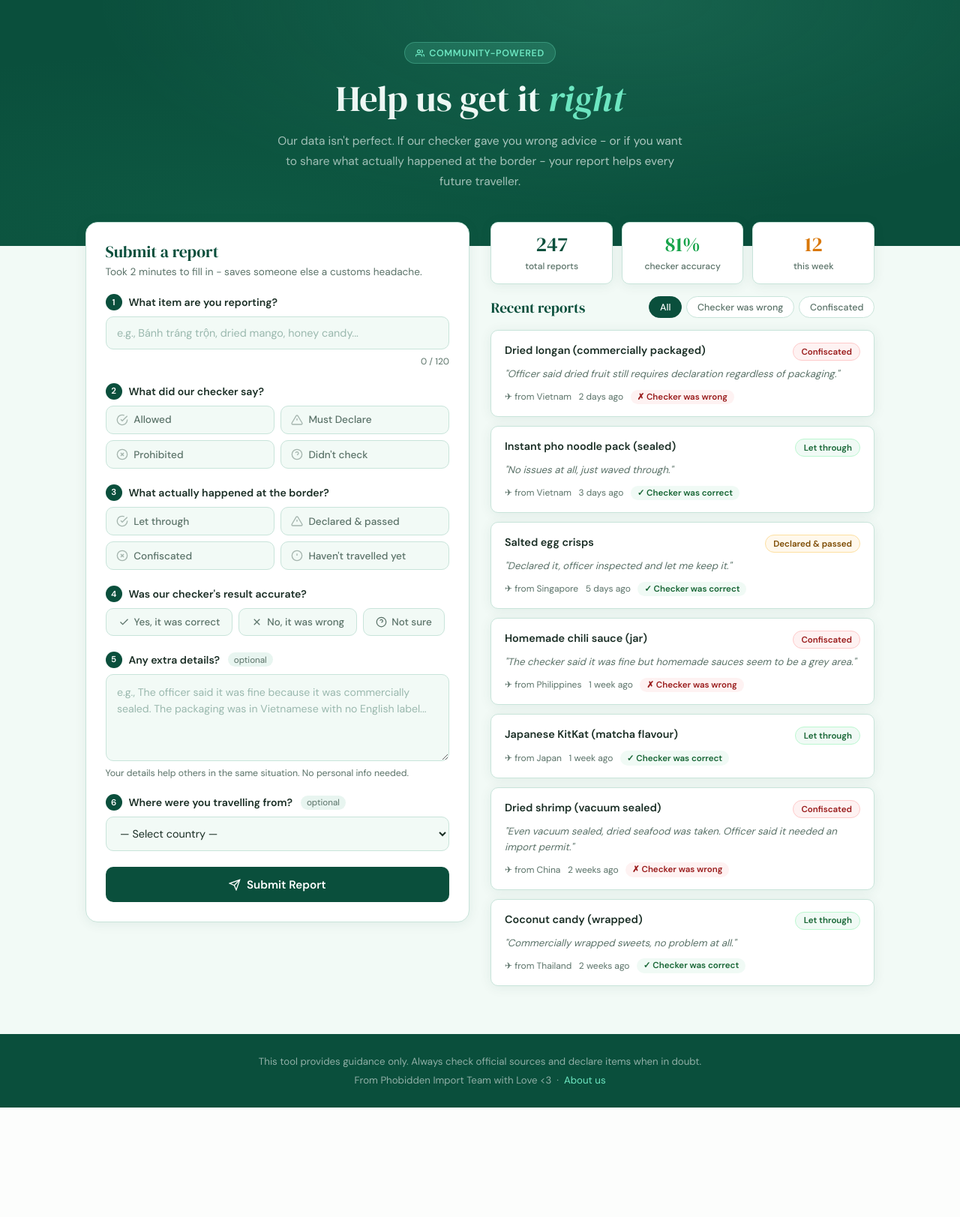
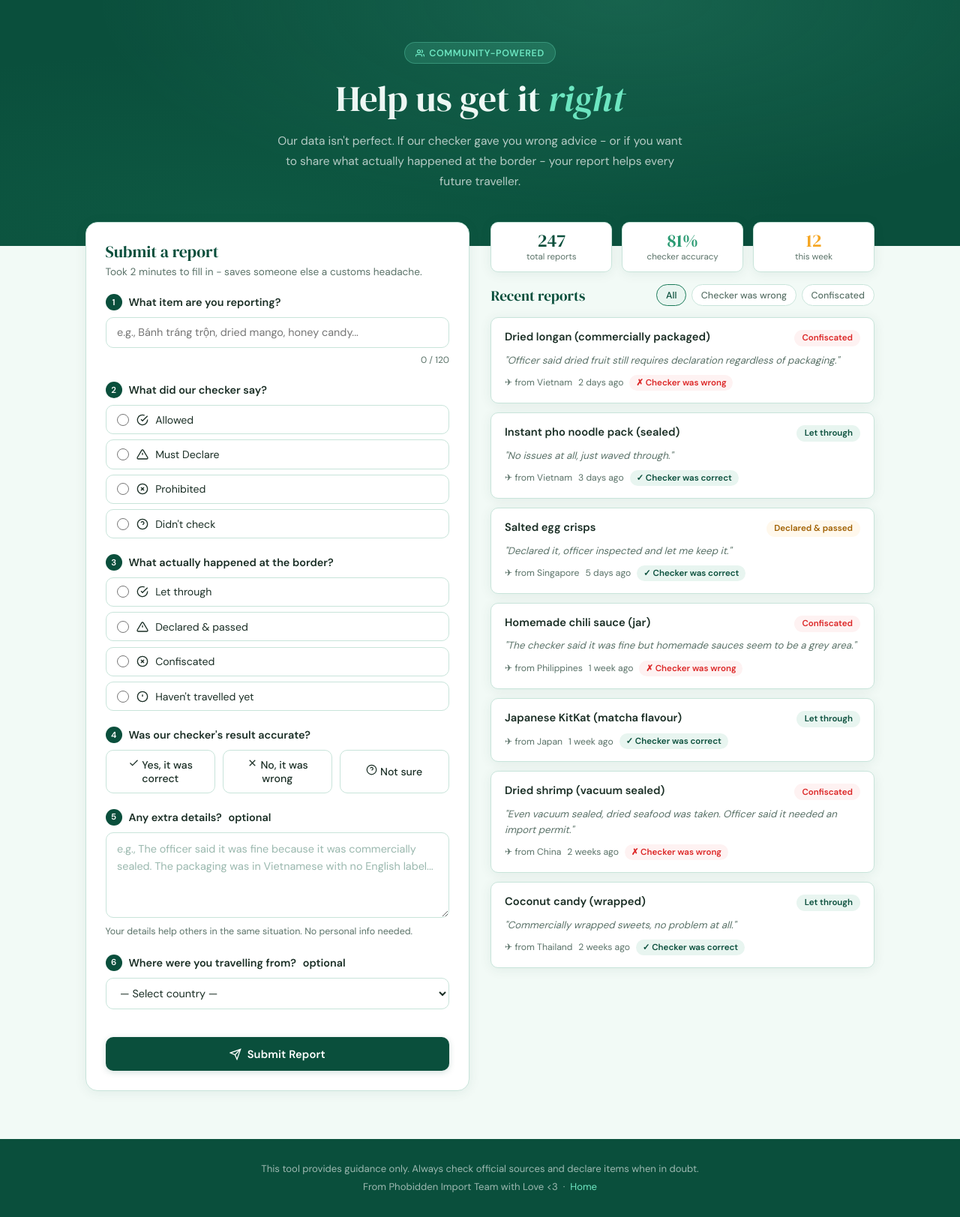
Before and after one commit to Tony-Le081106/Phobidden-Imports, a Flask app: template templates/user-reports.html in a window 1280 px wide. Shown: the part 126-1749 px from the top of the page at 75% size. Before the commit the page ends 1603 px from the top, so only its background shows below. Run offline with Flask 3, Linux system fonts and the light colour scheme; the template is opened without the code that fills it, so the values that code supplies are empty.

Commit message:
As promised, all the other HTML files and their static files have been added.

```diff
--- a/app.py
+++ b/app.py
@@ -55,6 +55,14 @@ def apply_classification_and_rules(base_data: dict) -> dict:
 @app.route("/")
 def home():
     return render_template("index.html")
+
+@app.route("/about-us")
+def about_us():
+    return render_template("about-us.html")
+
+@app.route("/user-reports")
+def user_reports():
+    return render_template("user-reports.html")
 
 @app.route("/check-text", methods=["POST"])
 def check_text():
--- a/static/about-use-style.css
+++ b/static/about-use-style.css
@@ -145,7 +145,6 @@ body {
 }
 .section-heading p { font-size: 0.95rem; color: var(--text-muted); }
 
-/* ── 5-column team grid ── */
 .team-grid {
     display: grid;
     grid-template-columns: repeat(5, 1fr);
@@ -224,7 +223,6 @@ body {
     font-weight: 500;
 }
 
-/* ── Footer ── */
 .footer {
     background: var(--green-deep);
     color: rgba(255,255,255,0.65);
--- a/static/user-reports-style.css
+++ b/static/user-reports-style.css
@@ -9,6 +9,8 @@
     --mint:         #6ee7c2;
     --amber:        #f5a623;
     --amber-light:  #fff8ec;
+    --red:          #dc2626;
+    --red-light:    #fef2f2;
     --text-dark:    #1a2e25;
     --text-muted:   #5a7268;
     --card-border:  #c8e4da;
@@ -33,7 +35,12 @@ body {
 .container { max-width: 1100px; margin: 0 auto; padding: 0 1.5rem; }
 .header-content { display: flex; align-items: center; gap: 1rem; }
 .shield-icon { color: var(--mint); flex-shrink: 0; }
-.header h1 { font-family: 'DM Serif Display', serif; font-size: 1.45rem; font-weight: 400; color: var(--white); }
+.header h1 {
+    font-family: 'DM Serif Display', serif;
+    font-size: 1.45rem;
+    font-weight: 400;
+    color: var(--white);
+}
 .header .subtitle { font-size: 0.82rem; color: rgba(255,255,255,0.65); margin-top: 2px; }
 
 /* ─── Nav ─── */
@@ -63,8 +70,9 @@ body {
 .page-hero::before {
     content: '';
     position: absolute; inset: 0;
-    background: radial-gradient(ellipse at 65% 0%, rgba(110,231,194,0.13) 0%, transparent 60%),
-                radial-gradient(ellipse at 25% 90%, rgba(26,122,88,0.22) 0%, transparent 55%);
+    background:
+        radial-gradient(ellipse at 65% 0%, rgba(110,231,194,0.13) 0%, transparent 60%),
+        radial-gradient(ellipse at 25% 90%, rgba(26,122,88,0.22) 0%, transparent 55%);
     pointer-events: none;
 }
 .hero-badge {
@@ -129,229 +137,224 @@ body {
     margin-bottom: 0.25rem;
 }
 .card-header p { font-size: 0.85rem; color: var(--text-muted); }
-.card-body { padding: 1.3rem 1.6rem 1.6rem; display: flex; flex-direction: column; gap: 1.3rem; }
+.card-body {
+    padding: 1.3rem 1.6rem 1.6rem;
+    display: flex;
+    flex-direction: column;
+    gap: 1.3rem;
+}
 
 /* ─── Form sections ─── */
-.form-section { display: flex; flex-direction: column; gap: 0.5rem; }
+.form-section { display: flex; flex-direction: column; gap: 0.55rem; }
+
 .step-label {
     display: flex;
     align-items: center;
     gap: 0.55rem;
-    font-size: 0.88rem;
+    font-size: 0.9rem;
     font-weight: 600;
     color: var(--text-dark);
 }
 .step-num {
-    width: 22px; height: 22px;
+    display: inline-flex;
+    align-items: center;
+    justify-content: center;
+    width: 22px;
+    height: 22px;
     border-radius: 50%;
     background: var(--green-deep);
     color: var(--white);
     font-size: 0.72rem;
     font-weight: 700;
-    display: inline-flex;
-    align-items: center;
-    justify-content: center;
     flex-shrink: 0;
 }
-.optional-tag {
-    font-size: 0.73rem;
-    font-weight: 400;
-    color: var(--text-muted);
-    background: var(--green-light);
-    padding: 0.1rem 0.5rem;
-    border-radius: 10px;
-    margin-left: 2px;
-}
 
-/* Text inputs */
-.text-input, .select-input {
+/* ─── Inputs ─── */
+.text-input,
+textarea,
+.select-input {
     width: 100%;
-    padding: 0.75rem 0.9rem;
+    padding: 0.65rem 0.9rem;
     border: 1.5px solid var(--card-border);
     border-radius: var(--radius-md);
     font-family: 'DM Sans', sans-serif;
     font-size: 0.9rem;
     color: var(--text-dark);
-    background: var(--green-pale);
-    transition: border-color 0.2s, box-shadow 0.2s;
+    background: var(--white);
+    transition: border-color 0.18s, box-shadow 0.18s;
+    outline: none;
 }
-.text-input:focus, .select-input:focus {
-    outline: none;
-    border-color: var(--green-mid);
-    box-shadow: 0 0 0 3px rgba(26,122,88,0.1);
-    background: var(--white);
+.text-input:focus,
+textarea:focus,
+.select-input:focus {
+    border-color: var(--green-soft);
+    box-shadow: 0 0 0 3px rgba(42,154,114,0.12);
 }
-.text-input::placeholder { color: #9ab8ae; }
-.char-count { font-size: 0.75rem; color: var(--text-muted); text-align: right; }
+textarea { resize: vertical; min-height: 90px; }
 
-textarea {
-    width: 100%;
-    padding: 0.75rem 0.9rem;
-    border: 1.5px solid var(--card-border);
-    border-radius: var(--radius-md);
-    font-family: 'DM Sans', sans-serif;
-    font-size: 0.88rem;
-    color: var(--text-dark);
-    background: var(--green-pale);
-    resize: vertical;
-    min-height: 90px;
-    transition: border-color 0.2s, box-shadow 0.2s;
-    line-height: 1.6;
+.char-count {
+    font-size: 0.75rem;
+    color: var(--text-muted);
+    text-align: right;
 }
-textarea:focus {
-    outline: none;
-    border-color: var(--green-mid);
-    box-shadow: 0 0 0 3px rgba(26,122,88,0.1);
-    background: var(--white);
+
+.form-hint {
+    font-size: 0.78rem;
+    color: var(--text-muted);
+    line-height: 1.5;
 }
-textarea::placeholder { color: #9ab8ae; }
-.form-hint { font-size: 0.77rem; color: var(--text-muted); }
 
-/* ─── Radio cards ─── */
+/* ─── Radio group ─── */
 .radio-group {
-    display: grid;
-    grid-template-columns: 1fr 1fr;
-    gap: 0.5rem;
-    border-radius: var(--radius-md);
-    transition: border-color 0.2s;
+    display: flex;
+    flex-direction: column;
+    gap: 0.45rem;
 }
+/* FIX: .radio-card is now used — styles the <label> wrapper */
 .radio-card {
     display: flex;
     align-items: center;
-    gap: 7px;
-    padding: 0.6rem 0.85rem;
+    gap: 0.6rem;
+    padding: 0.6rem 0.9rem;
     border: 1.5px solid var(--card-border);
     border-radius: var(--radius-md);
     cursor: pointer;
-    font-size: 0.85rem;
+    font-size: 0.88rem;
+    color: var(--text-dark);
+    transition: border-color 0.18s, background 0.18s;
+    user-select: none;
+}
+.radio-card:hover {
+    border-color: var(--green-soft);
+    background: var(--green-light);
+}
+.radio-card.selected {
+    border-color: var(--green-mid);
+    background: var(--green-light);
+    color: var(--green-deep);
     font-weight: 500;
-    color: var(--text-muted);
-    background: var(--green-pale);
-    transition: border-color 0.18s, background 0.18s, color 0.18s;
 }
-.radio-card input[type="radio"] { display: none; }
-.radio-card svg { flex-shrink: 0; opacity: 0.5; transition: opacity 0.18s; }
-.radio-card:hover { background: var(--green-light); border-color: var(--card-border); color: var(--text-dark); }
-.radio-card:hover svg { opacity: 0.8; }
-
-.radio-card.selected { border-width: 2px; }
-.radio-card.green.selected  { background: #f0faf5; border-color: #16a34a; color: #166534; }
-.radio-card.green.selected svg { opacity: 1; stroke: #16a34a; }
-.radio-card.amber.selected  { background: var(--amber-light); border-color: #d97706; color: #7c4a00; }
-.radio-card.amber.selected svg { opacity: 1; stroke: #d97706; }
-.radio-card.red.selected    { background: #fef2f2; border-color: #dc2626; color: #991b1b; }
-.radio-card.red.selected svg { opacity: 1; stroke: #dc2626; }
-.radio-card.muted.selected  { background: var(--green-light); border-color: var(--green-mid); color: var(--green-deep); }
-.radio-card.muted.selected svg { opacity: 1; stroke: var(--green-mid); }
+.radio-card input[type="radio"] {
+    accent-color: var(--green-mid);
+    width: 16px;
+    height: 16px;
+    flex-shrink: 0;
+}
 
 /* ─── Accuracy toggle ─── */
 .accuracy-toggle {
     display: flex;
-    gap: 0.5rem;
-    flex-wrap: wrap;
+    gap: 0.6rem;
 }
+/* FIX: .toggle-btn fully styled */
 .toggle-btn {
-    display: flex;
-    align-items: center;
-    gap: 6px;
-    padding: 0.55rem 1rem;
+    flex: 1;
+    padding: 0.6rem 1rem;
     border: 1.5px solid var(--card-border);
     border-radius: var(--radius-md);
-    background: var(--green-pale);
+    background: var(--white);
     font-family: 'DM Sans', sans-serif;
-    font-size: 0.84rem;
+    font-size: 0.88rem;
     font-weight: 500;
-    color: var(--text-muted);
+    color: var(--text-dark);
     cursor: pointer;
-    transition: all 0.18s;
+    transition: border-color 0.18s, background 0.18s, color 0.18s;
 }
-.toggle-btn:hover { background: var(--green-light); color: var(--text-dark); }
-.toggle-btn.active[data-value="yes"]    { background: #f0faf5; border-color: #16a34a; color: #166534; border-width: 2px; }
-.toggle-btn.active[data-value="no"]     { background: #fef2f2; border-color: #dc2626; color: #991b1b; border-width: 2px; }
-.toggle-btn.active[data-value="unsure"] { background: var(--green-light); border-color: var(--green-mid); color: var(--green-deep); border-width: 2px; }
+.toggle-btn:hover {
+    border-color: var(--green-soft);
+    background: var(--green-light);
+}
+.toggle-btn.active {
+    border-color: var(--green-mid);
+    background: var(--green-mid);
+    color: var(--white);
+}
 
 /* ─── Submit button ─── */
 .btn-primary {
     display: flex;
     align-items: center;
     justify-content: center;
-    gap: 8px;
+    gap: 0.5rem;
     width: 100%;
-    padding: 0.85rem 1.5rem;
+    padding: 0.78rem 1.2rem;
     background: var(--green-deep);
     color: var(--white);
     border: none;
     border-radius: var(--radius-md);
     font-family: 'DM Sans', sans-serif;
-    font-size: 0.95rem;
+    font-size: 0.92rem;
     font-weight: 600;
     cursor: pointer;
-    transition: background 0.2s, transform 0.15s, box-shadow 0.2s;
+    transition: background 0.18s, transform 0.1s, box-shadow 0.18s;
+    box-shadow: 0 2px 8px rgba(10,79,60,0.18);
 }
-.btn-primary:hover { background: var(--green-mid); box-shadow: 0 4px 16px rgba(10,79,60,0.25); transform: translateY(-1px); }
-.btn-primary:active { transform: translateY(0); }
-.btn-primary:disabled { opacity: 0.65; cursor: not-allowed; transform: none; }
+.btn-primary:hover {
+    background: var(--green-mid);
+    box-shadow: 0 4px 16px rgba(10,79,60,0.22);
+}
+.btn-primary:active { transform: translateY(1px); }
+.btn-primary:disabled {
+    opacity: 0.6;
+    cursor: not-allowed;
+    transform: none;
+}
 
-/* Success message */
+/* ─── Success message ─── */
 .success-msg {
     display: flex;
-    align-items: flex-start;
+    align-items: center;
+    gap: 0.7rem;
+    padding: 0.85rem 1rem;
+    background: var(--green-light);
+    border: 1.5px solid var(--green-soft);
+    border-radius: var(--radius-md);
+    color: var(--green-deep);
+    font-size: 0.9rem;
+    font-weight: 500;
+}
+.success-msg svg { color: var(--green-mid); flex-shrink: 0; }
+
+/* ─── Stats bar ─── */
+.stats-bar {
+    display: flex;
     gap: 0.8rem;
-    background: #f0faf5;
-    border: 1.5px solid #16a34a;
-    border-radius: var(--radius-md);
-    padding: 1rem 1.1rem;
-    animation: fadeUp 0.3s ease both;
-}
-.success-msg svg { color: #16a34a; flex-shrink: 0; margin-top: 1px; }
-.success-msg strong { display: block; font-size: 0.9rem; color: #166534; margin-bottom: 0.2rem; }
-.success-msg p { font-size: 0.82rem; color: #4a7a5a; }
-
-/* ─── Shake animation ─── */
-@keyframes shake {
-    0%, 100% { transform: translateX(0); }
-    25% { transform: translateX(-5px); }
-    75% { transform: translateX(5px); }
-}
-.shake { animation: shake 0.35s ease; }
-
-/* ─── Right column ─── */
-.reports-feed-col { display: flex; flex-direction: column; gap: 1rem; }
-
-/* Stats bar */
-.stats-bar {
-    display: grid;
-    grid-template-columns: repeat(3, 1fr);
-    gap: 0.75rem;
+    margin-bottom: 1rem;
 }
 .stat-chip {
+    flex: 1;
     background: var(--white);
     border: 1px solid var(--card-border);
     border-radius: var(--radius-md);
-    padding: 0.9rem 1rem;
-    text-align: center;
+    padding: 0.75rem 1rem;
+    display: flex;
+    flex-direction: column;
+    align-items: center;
+    gap: 2px;
     box-shadow: var(--shadow-card);
 }
 .stat-n {
-    display: block;
     font-family: 'DM Serif Display', serif;
-    font-size: 1.7rem;
-    font-weight: 400;
+    font-size: 1.5rem;
     color: var(--green-deep);
     line-height: 1;
-    margin-bottom: 0.25rem;
 }
-.stat-n.green { color: #16a34a; }
-.stat-n.amber { color: #d97706; }
-.stat-l { font-size: 0.75rem; color: var(--text-muted); font-weight: 500; }
+.stat-n.green { color: var(--green-soft); }
+.stat-n.amber { color: var(--amber); }
+.stat-l {
+    font-size: 0.72rem;
+    color: var(--text-muted);
+    text-align: center;
+}
 
-/* Feed header */
+/* ─── Feed header & filters ─── */
 .feed-header {
     display: flex;
     align-items: center;
     justify-content: space-between;
     flex-wrap: wrap;
     gap: 0.6rem;
+    margin-bottom: 0.9rem;
 }
 .feed-header h3 {
     font-family: 'DM Serif Display', serif;
@@ -361,8 +364,8 @@ textarea::placeholder { color: #9ab8ae; }
 }
 .filter-row { display: flex; gap: 0.4rem; flex-wrap: wrap; }
 .filter-btn {
-    padding: 0.35rem 0.85rem;
-    border: 1px solid var(--card-border);
+    padding: 0.35rem 0.75rem;
+    border: 1.5px solid var(--card-border);
     border-radius: 20px;
     background: var(--white);
     font-family: 'DM Sans', sans-serif;
@@ -370,103 +373,130 @@ textarea::placeholder { color: #9ab8ae; }
     font-weight: 500;
     color: var(--text-muted);
     cursor: pointer;
-    transition: all 0.18s;
+    transition: border-color 0.18s, background 0.18s, color 0.18s;
 }
-.filter-btn:hover { background: var(--green-light); color: var(--green-deep); border-color: var(--green-mid); }
-.filter-btn.active { background: var(--green-deep); color: var(--white); border-color: var(--green-deep); }
+.filter-btn:hover {
+    border-color: var(--green-soft);
+    color: var(--green-deep);
+}
+.filter-btn.active {
+    border-color: var(--green-mid);
+    background: var(--green-light);
+    color: var(--green-deep);
+}
 
-/* Report cards */
-.reports-feed { display: flex; flex-direction: column; gap: 0.75rem; }
+/* ─── Reports feed ─── */
+.reports-feed {
+    display: flex;
+    flex-direction: column;
+    gap: 0.75rem;
+}
 .empty-feed {
     text-align: center;
-    padding: 2.5rem;
+    padding: 2.5rem 1rem;
     color: var(--text-muted);
     font-size: 0.88rem;
     background: var(--white);
     border: 1px solid var(--card-border);
-    border-radius: var(--radius-md);
+    border-radius: var(--radius-lg);
 }
 
+/* ─── Report card (JS-rendered) ─── */
 .report-card {
     background: var(--white);
     border: 1px solid var(--card-border);
     border-radius: var(--radius-md);
     padding: 1rem 1.1rem;
+    display: flex;
+    flex-direction: column;
+    gap: 0.55rem;
     box-shadow: var(--shadow-card);
-    transition: transform 0.18s, box-shadow 0.18s;
-    animation: fadeUp 0.3s ease both;
+    transition: box-shadow 0.18s;
 }
-.report-card:hover { transform: translateY(-2px); box-shadow: var(--shadow-hover); }
-
-@keyframes fadeUp {
-    from { opacity: 0; transform: translateY(10px); }
-    to   { opacity: 1; transform: translateY(0); }
-}
+.report-card:hover { box-shadow: var(--shadow-hover); }
 
 .report-card-top {
     display: flex;
     align-items: flex-start;
     justify-content: space-between;
-    gap: 0.7rem;
-    margin-bottom: 0.5rem;
+    gap: 0.6rem;
 }
 .report-item-name {
-    font-size: 0.9rem;
+    font-size: 0.92rem;
     font-weight: 600;
     color: var(--text-dark);
-    line-height: 1.4;
+    line-height: 1.3;
 }
-.outcome-badge {
-    flex-shrink: 0;
-    font-size: 0.72rem;
-    font-weight: 600;
-    padding: 0.22rem 0.65rem;
-    border-radius: 12px;
-    white-space: nowrap;
-}
-.badge-green { background: #f0faf5; color: #166534; border: 1px solid #bbf7d0; }
-.badge-amber { background: var(--amber-light); color: #7c4a00; border: 1px solid #fddfa0; }
-.badge-red   { background: #fef2f2; color: #991b1b; border: 1px solid #fecaca; }
-.badge-muted { background: var(--green-light); color: var(--text-muted); border: 1px solid var(--card-border); }
-
 .report-detail {
     font-size: 0.83rem;
     color: var(--text-muted);
     line-height: 1.55;
-    margin-bottom: 0.6rem;
     font-style: italic;
 }
 .report-meta {
     display: flex;
     align-items: center;
     flex-wrap: wrap;
-    gap: 0.6rem;
-    font-size: 0.75rem;
+    gap: 0.5rem;
+    font-size: 0.76rem;
     color: var(--text-muted);
 }
-.accuracy-badge {
+
+/* ─── Outcome badges (JS-rendered) ─── */
+.outcome-badge {
+    display: inline-block;
+    padding: 0.22rem 0.65rem;
+    border-radius: 20px;
     font-size: 0.72rem;
     font-weight: 600;
-    padding: 0.15rem 0.55rem;
-    border-radius: 10px;
+    white-space: nowrap;
+    flex-shrink: 0;
 }
-.accuracy-badge.correct { background: #f0faf5; color: #166534; }
-.accuracy-badge.wrong   { background: #fef2f2; color: #991b1b; }
+.badge-green  { background: var(--green-light); color: var(--green-deep); }
+.badge-amber  { background: var(--amber-light); color: #a06000; }
+.badge-red    { background: var(--red-light);   color: var(--red); }
+.badge-muted  { background: #f0f0f0; color: #666; }
+
+/* ─── Accuracy badges (JS-rendered) ─── */
+.accuracy-badge {
+    display: inline-flex;
+    align-items: center;
+    gap: 3px;
+    padding: 0.18rem 0.55rem;
+    border-radius: 20px;
+    font-size: 0.72rem;
+    font-weight: 600;
+}
+.accuracy-badge.correct {
+    background: var(--green-light);
+    color: var(--green-deep);
+}
+.accuracy-badge.wrong {
+    background: var(--red-light);
+    color: var(--red);
+}
+
+/* ─── Shake animation (validation) ─── */
+@keyframes shake {
+    0%, 100% { transform: translateX(0); }
+    20%       { transform: translateX(-6px); }
+    40%       { transform: translateX(6px); }
+    60%       { transform: translateX(-4px); }
+    80%       { transform: translateX(4px); }
+}
+.shake { animation: shake 0.45s ease; }
 
 /* ─── Footer ─── */
 .footer {
     background: var(--green-deep);
-    color: rgba(255,255,255,0.55);
+    color: rgba(255,255,255,0.6);
     text-align: center;
-    padding: 1.5rem;
-    font-size: 0.83rem;
-    line-height: 1.9;
+    padding: 1.8rem 1.5rem;
+    font-size: 0.82rem;
+    line-height: 1.8;
 }
-.footer a { color: var(--mint); text-decoration: none; }
-
-/* ─── Responsive ─── */
-@media (max-width: 500px) {
-    .radio-group { grid-template-columns: 1fr 1fr; }
-    .stats-bar { grid-template-columns: repeat(3, 1fr); }
-    .accuracy-toggle { flex-direction: column; }
+.footer a {
+    color: var(--mint);
+    text-decoration: none;
 }
+.footer a:hover { text-decoration: underline; }
--- a/templates/index.html
+++ b/templates/index.html
@@ -4,7 +4,7 @@
     <meta charset="UTF-8">
     <meta name="viewport" content="width=device-width, initial-scale=1.0">
     <title>Phobidden Import</title>
-    <link rel="stylesheet" href="{{ url_for('static', filename='styles.css') }}">
+    <link rel="stylesheet" href="/static/styles.css">
 </head>
 <body>
 
@@ -187,7 +187,7 @@
         <p>From Phobidden Import Team with Love &lt;3 &nbsp;·&nbsp; <a href="/about-us">About us</a></p>
     </footer>
 
-    <script src="{{ url_for('static', filename='script.js') }}"></script>
+    <script src="/static/script.js"></script>
 
 </body>
 </html>
--- a/templates/user-reports.html
+++ b/templates/user-reports.html
@@ -4,6 +4,7 @@
     <meta charset="UTF-8">
     <meta name="viewport" content="width=device-width, initial-scale=1.0">
     <title>Community Reports</title>
+    <link rel="stylesheet" href="/static/styles.css">
     <link rel="stylesheet" href="/static/user-reports-style.css">
 </head>
 <body>
@@ -22,9 +23,9 @@
 
     <nav class="navigation-bar">
         <div class="nav-bar-section">
-            <a href="biosecurity-checker.html" class="nav-box">Home</a>
-            <a href="user-reports.html" class="nav-box active">Contribute to our data</a>
-            <a href="about-us.html" class="nav-box">About us</a>
+            <a href="/" class="nav-box">Home</a>
+            <a href="/user-reports" class="nav-box active">Contribute to our data</a>
+            <a href="/about-us" class="nav-box">About us</a>
         </div>
     </nav>
 
@@ -240,9 +241,10 @@
 
     <footer class="footer">
         <p>This tool provides guidance only. Always check official sources and declare items when in doubt.</p>
-        <p>From Phobidden Import Team with Love &lt;3 &nbsp;·&nbsp; <a href="about-us.html">About us</a></p>
+        <p>From Phobidden Import Team with Love &lt;3 &nbsp;·&nbsp; <a href="/">Home</a></p>
     </footer>
 
+    <script src="/static/script.js"></script>
     <script src="/static/user-reports.js"></script>
 
 </body>
```
Also changed, not shown: static/user-reports.js (+66 -30 lines), templates/about-us.html (+7 -4 lines), templates/biosecurity-checker.html (+4 -4 lines).
